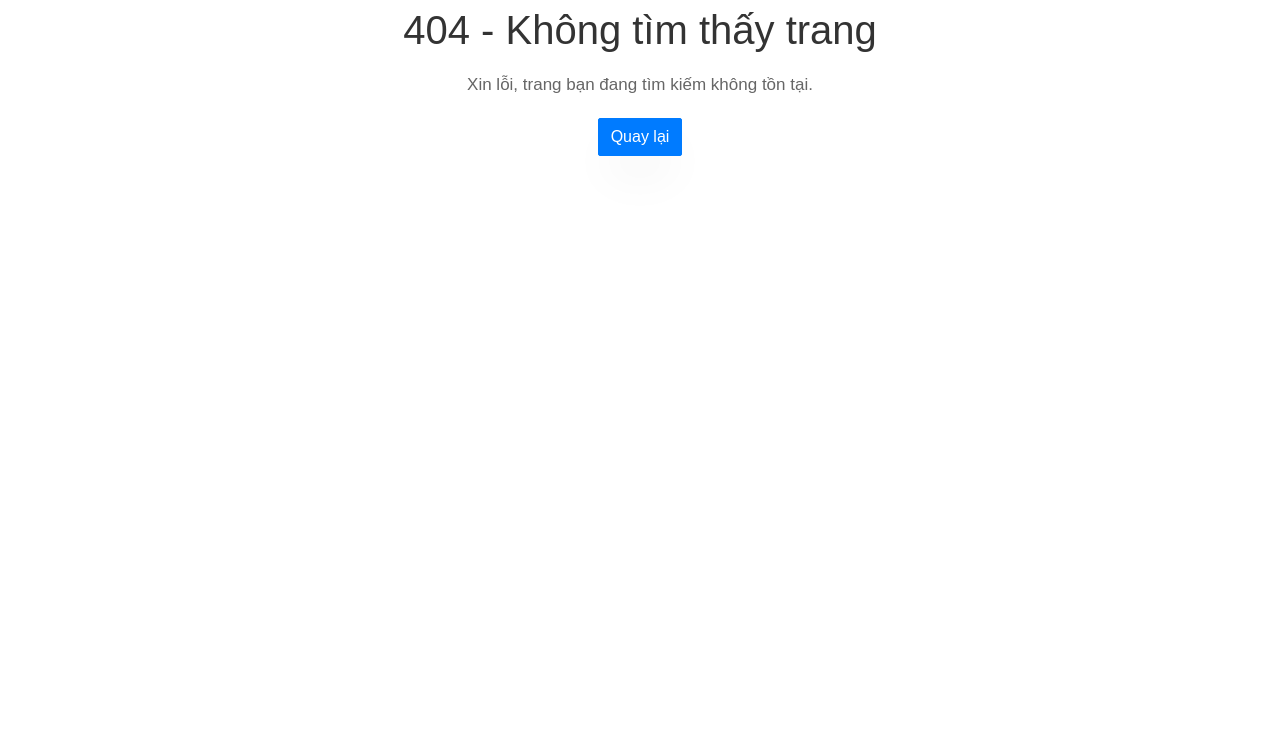
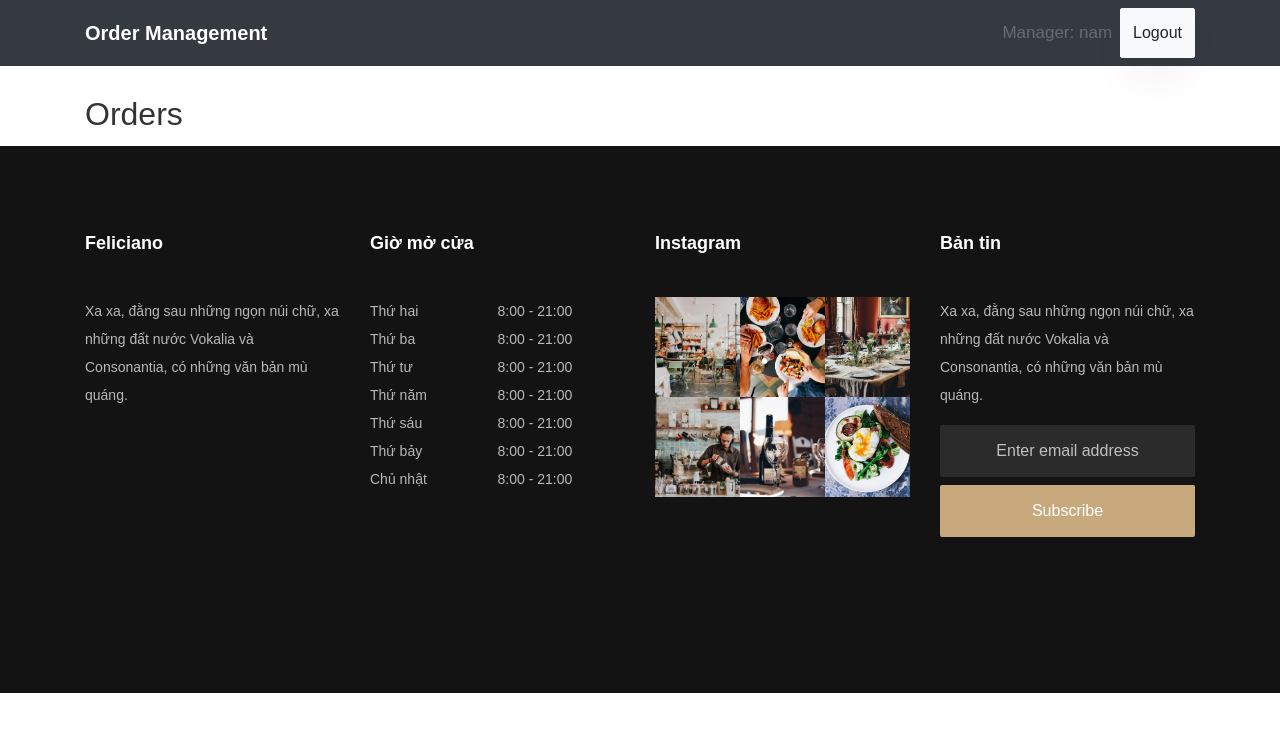
Before and after one commit to davilnam/food_order, a React (Create React App) app: page /counter in a window 1280 px wide. Before the commit this address led to /not-found. Shown: the top 732 px of the page. Built offline with nearby package versions, Linux system fonts and the light colour scheme.

Commit message:
trang nguoi dung quay

```diff
--- a/src/App.js
+++ b/src/App.js
@@ -18,14 +18,15 @@ import FoodDetail from "./components/detail_food/FoodDetail";
 import Cart from "./components/cart/Cart";
 import ThankYouPage from "./pages/ThankYouPage";
 import Payment from "./components/payment/Payment";
+import Counter from "./pages/Counter/Counter";
 import NotFound from "./components/NotFound";
 import LayoutUser from "./pages/LayoutUser";
 
 const App = () => {
   // Lấy giá trị isLoggedIn và isAdmin từ reducer
-  let { isLoggedIn, isAdmin } = useSelector(state => state.app);
-  // isAdmin = true;
-  // isLoggedIn = true;
+  let { isLoggedIn, isAdmin, isCounter } = useSelector((state) => state.app);
+  isCounter = true;
+  isLoggedIn = true;
 
   return (
     <Routes>
@@ -56,6 +57,10 @@ const App = () => {
           <Route path="*" element={<Navigate to="/not-found" />} />
         </Route>
       )}
+      {isLoggedIn && isCounter && (
+      <Route path="/counter" element={<Counter/>}>
+      </Route>
+      )}
       {/* Trang not found */}
       <Route path="not-found" element={<NotFound />} />
       {/* Chuyển hướng các đường dẫn không hợp lệ đến trang not found */}
--- a/src/components/Header/Header.js
+++ b/src/components/Header/Header.js
@@ -12,7 +12,7 @@ const Header = () => {
   const cartItems = useSelector((state) => state.app.cartItems); // Lấy số lượng sản phẩm trong giỏ hàng từ Redux store
   let { user, isLoggedIn } = useSelector((state) => state.app);
   // isLoggedIn = true;
-  // user = "Bàn 1"
+  // user = {title:"Bàn 1", userId: 1}
   const toggleMobileMenu = () => {
     setShowMobileMenu(!showMobileMenu);
   };
--- /dev/null
+++ b/src/pages/Counter/Counter.js
@@ -0,0 +1,53 @@
+import React, { useState, useEffect } from "react";
+import { Container, Row, Col, Card } from "reactstrap";
+import { useDispatch } from "react-redux";
+import { saveCurrentPath } from "../../actions/actions";
+import Footer from "../../components/Footer/Footer";
+import HeaderCounter from "./HeaderCounter";
+
+
+const Counter = () => {
+  const [orders, setOrders] = useState([]);
+  const dispatch = useDispatch();
+
+  useEffect(() => {
+        //   // Replace this with your actual API call to fetch orders
+    //   const response = await fetch("https://your-api.com/orders");
+    //   const data = await response.json();
+    //   setOrders(data);
+    // };
+
+    // fetchData();
+    dispatch(saveCurrentPath(window.location.pathname));
+  }, [dispatch]);
+
+  return (
+    <div>
+      <HeaderCounter></HeaderCounter>
+      <Container className="mt-4">
+        <h2>Orders</h2>
+        {orders.map((order) => (
+          <Row key={order.tableNumber} className="mb-4">
+            <Col>
+              <Card>
+                <Card.Header>
+                  <h3>Table {order.tableNumber}</h3>
+                </Card.Header>
+                <Card.Body>
+                  <ul>
+                    {order.items.map((item) => (
+                      <li key={item.id}>{item.name}</li>
+                    ))}
+                  </ul>
+                </Card.Body>
+              </Card>
+            </Col>
+          </Row>
+        ))}
+      </Container>
+      <Footer></Footer>
+    </div>
+  );
+};
+
+export default Counter;
--- /dev/null
+++ b/src/pages/Counter/HeaderCounter.js
@@ -0,0 +1,32 @@
+import React from "react";
+import { Navbar, NavbarBrand, Nav, NavItem, NavLink, Button } from "reactstrap";
+import { useDispatch, useSelector } from "react-redux";
+import { logout } from "../../actions/actions";
+
+const HeaderCounter = () => {
+  const dispatch = useDispatch();
+  let { user } = useSelector((state) => state.app);
+  user = {title: "nam", userId: 2}
+
+  const handleLogout = () => {
+    dispatch(logout());
+  };
+
+  return (
+    <Navbar color="dark" dark expand="md">
+      <div className="container d-flex justify-content-between">
+        <NavbarBrand href="/">Order Management</NavbarBrand>
+        {user && (
+          <Nav navbar>
+            <NavItem>
+              <NavLink disabled>{`Manager: ${user.title}`}</NavLink>
+            </NavItem>
+            <Button color="light" onClick={handleLogout}>Logout</Button>
+          </Nav>
+        )}
+      </div>
+    </Navbar>
+  );
+};
+
+export default HeaderCounter;
--- a/src/pages/Login.js
+++ b/src/pages/Login.js
@@ -43,21 +43,26 @@ const Login = () => {
       }
 
       const data = await response.json();
-      let check = false;
-      if (data.desc === "[ADMIN]") {
-        check = true;
+      let isAdmin = false;
+      let isCounter = false;
+      if (data.desc === "[SUPERADMIN]") {
+        isAdmin = true;
+      } else if(data.desc === "[ADMIN]"){
+        isCounter = true;
       }
       // Cập nhật reducer và localStorage
       const user = {title: data.title, userId: data.id};
-      dispatch(loginSuccess({user: user, check: check})); // Cập nhật thông tin người dùng
+      dispatch(loginSuccess({user: user, isAdmin: isAdmin, isCounter: isCounter})); // Cập nhật thông tin người dùng
       dispatch(clearCartItems());
       dispatch(clearOrderItems());
       localStorage.setItem("accessToken", data.data); // Lưu accessToken vào localStorage
 
       // Điều hướng người dùng đến trang phù hợp dựa vào desc
-      if (data.desc === "[ADMIN]") {
+      if (data.desc === "[SUPERADMIN]") {
         navigate("/admin/dashboard");
-      } else {
+      } else  if (data.desc === "[ADMIN]"){
+        navigate("/counter");
+      }else{
         navigate("/");
       }
     } catch (error) {
--- a/src/reducers/reducer.js
+++ b/src/reducers/reducer.js
@@ -15,6 +15,7 @@ const initialState = {
   isSidebarOpen: false,
   isLoggedIn: false,
   isAdmin: false,
+  isCounter: false,
   user: null,
   currentPath: "/",
   cartItems: [],
@@ -33,17 +34,18 @@ const reducer = (state = initialState, action) => {
         ...state,
         isLoggedIn: true,
         user: action.payload.user,
-        isAdmin: action.payload.check,
+        isAdmin: action.payload.isAdmin,
+        isCounter: action.payload.isCounter
       };
     case LOGOUT:
       return {
         ...state,
         isLoggedIn: false,
         isAdmin: false,
+        isCounter: false,
         user: null,
       };
     case ADD_TO_CART:
-      console.log(action.payload)
       // Kiểm tra xem món hàng đã tồn tại trong giỏ hàng chưa
       const existingItemIndex = state.cartItems.findIndex(
         (item) => item.id === action.payload.id
```
Also changed, not shown: src/pages/Admin/Layout/HeaderAdmin.js (line endings or trailing spaces), src/pages/Admin/Layout/SliderAdmin.js (line endings or trailing spaces).
